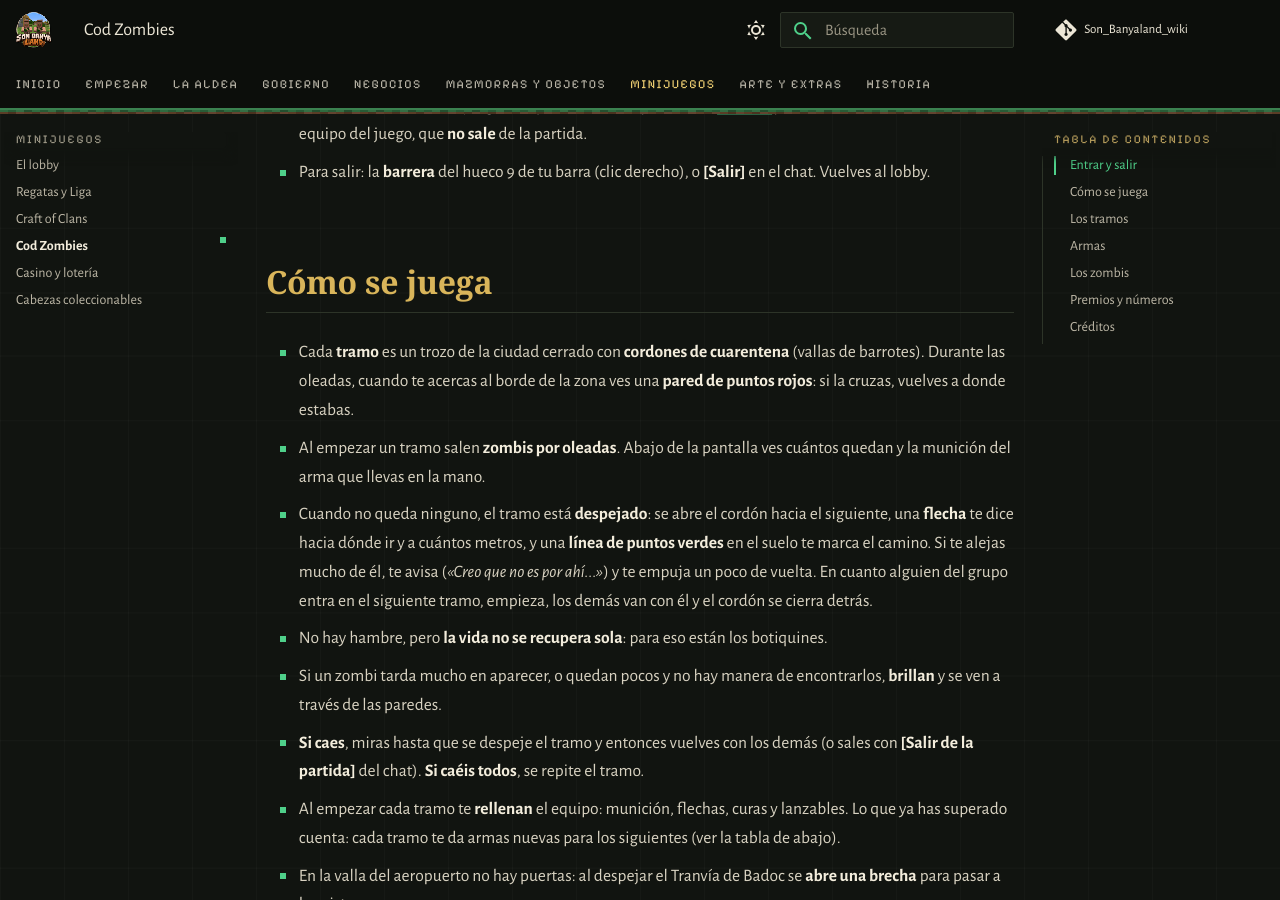
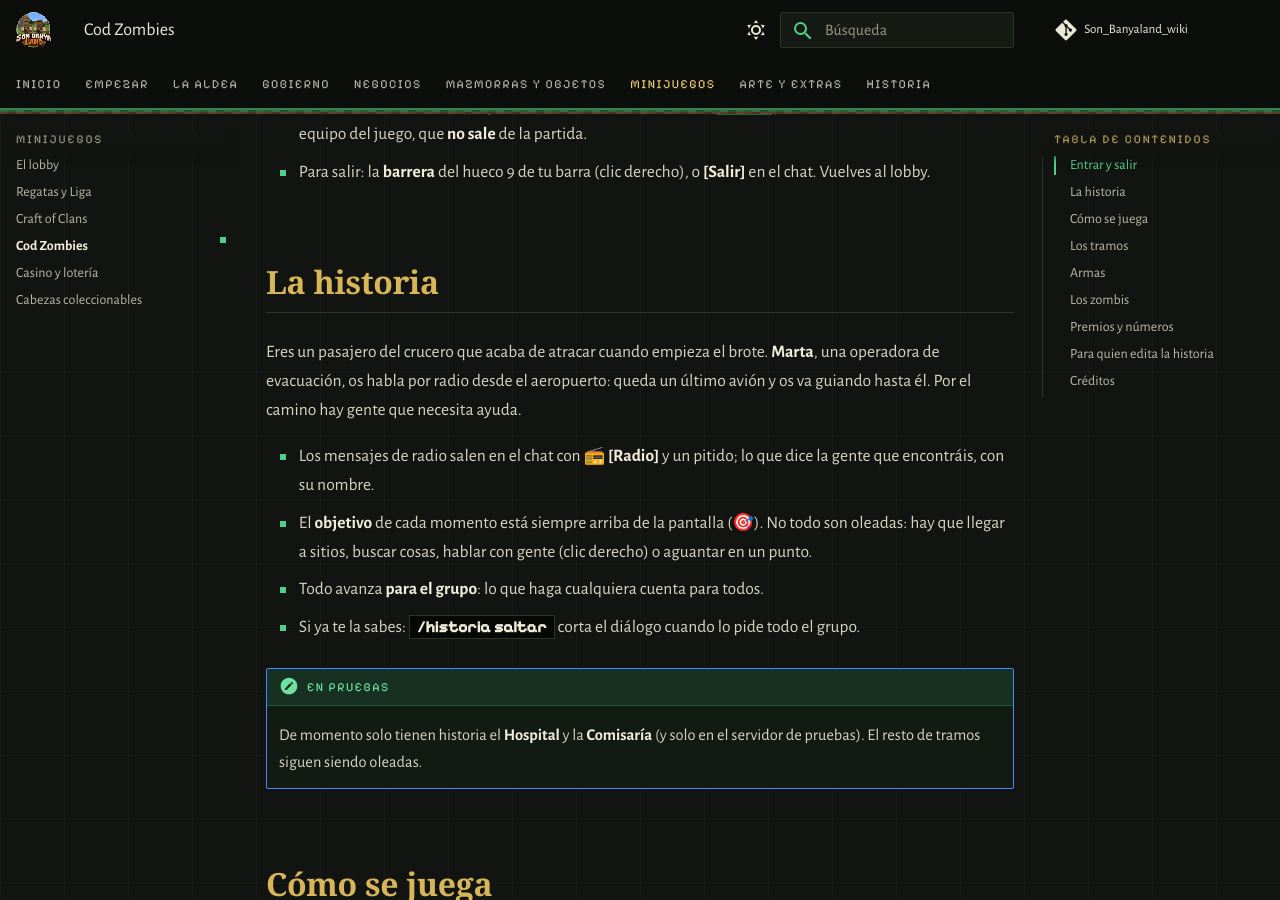
Before and after one commit to PigPilgrim/Son_Banyaland_wiki, an MkDocs documentation site: the page built from docs/zombies.md, in a window 1280 px wide and 900 px high, scrolled down 835 px. Built offline with MkDocs 1.6.1 and Material for MkDocs 9.7.7, drawn with Linux system fonts in a browser that asks for light colours; some web fonts are replaced; comment, search, counter and statistics services are not loaded; some of the changed text lies outside the part shown.

Commit message:
Cod Zombies: la historia (para jugadores) y el formato del archivo de historia
Co-Authored-By: Claude Opus 5.5 <noreply@anthropic.com>

````diff
--- /dev/null
+++ b/docs/zombies-historia.md
@@ -0,0 +1,98 @@
+# Cod Zombies: el archivo de historia
+
+Esta página es para quien **edita** la historia de [Cod Zombies](zombies.md): los diálogos, los personajes y los
+objetivos de cada tramo. Para jugar no hace falta leerla (y destripa un poco la historia).
+
+## Dónde está y cómo se aplica
+
+- Se edita `mazmorras-tools/zombies_historia.yml` (en el repositorio del servidor).
+- `python -I mazmorras-tools/zombies.py` lo copia al plugin (`plugins/Puente/zombies-historia.yml`).
+- En el juego, `/puente zombies recargar` lo vuelve a leer sin reiniciar. Las partidas que ya estén en marcha siguen
+  con lo de antes; se nota al empezar el siguiente tramo.
+- Si el archivo tiene un error, la consola lo dice y los tramos se juegan sin historia (solo oleadas).
+
+## Personajes
+
+```yaml
+personajes:
+  marta: {nombre: Marta, color: aqua, medio: radio}
+  ruiz: {nombre: Sargento Ruiz, color: blue}
+```
+
+- `nombre`: cómo sale en el chat.
+- `color`: `aqua`, `white`, `blue`, `gold`, `yellow`, `green`, `red`, `gray`, `dark_aqua`...
+- `medio`: `radio` (sale *📻 [Radio]* y un pitido), `megafonia` (*📢 [Megafonía]*) o nada (habla en persona).
+
+Una **línea de diálogo** es `[personaje, "texto"]`. Mejor frases cortas (una o dos líneas de chat) y nunca más de
+tres seguidas: se leen mientras se juega. Cada línea espera según lo larga que sea, y tras tres seguidas hay una
+pausa algo mayor.
+
+## Tramos
+
+Cada tramo con historia va en `tramos`, con su identificador (`T3`, `T5`...). Los que no estén siguen siendo solo
+oleadas.
+
+```yaml
+tramos:
+  T5:
+    npcs:
+      ruiz: {personaje: ruiz, skin: wide/steve, papel: Policía, sitio: [-328.5, 70, 509.5, 180]}
+    bloques:
+      barricada:
+        - [-332, 70, 506, "minecraft:spruce_planks"]
+    atrancadas:
+      - {sitio: [-332, 70, 505], texto: "Está atrancada por dentro."}
+    pasos:
+      - tipo: ir
+        sitio: [-329.5, 69, 502.5]
+        radio: 5
+        objetivo: "Llega a la puerta de la comisaría"
+        al_acabar:
+          - [ruiz, "¡No abráis! Está atrancada por dentro."]
+```
+
+- **`npcs`**: las personas del tramo. `skin` es una de las del juego: `wide/` o `slim/` seguido de `steve`, `alex`,
+  `ari`, `efe`, `kai`, `makena`, `noor`, `sunny` o `zuri`. `papel` es el texto pequeño bajo el nombre. `sitio` es
+  `[x, y, z, mirando]`, y mirando es `0` sur, `90` oeste, `180` norte o `-90` este. No se les puede hacer daño.
+- **`bloques`**: grupos de bloques que se ponen al empezar el tramo (barricadas, camillas...). Se apunta lo que había
+  y se devuelve al acabar, incluso si el servidor se cae a medias.
+- **`atrancadas`**: puertas que no se abren (sale el `texto`) hasta que un paso `abrir` las abra.
+- **`pasos`**: lo que pasa, en orden. Un paso no empieza hasta que se ha dicho todo lo del anterior.
+
+## Pasos
+
+Todos los pasos pueden llevar:
+
+- `objetivo`: lo que se ve arriba de la pantalla mientras dura.
+- `al_empezar` y `al_acabar`: líneas de diálogo.
+- `oleada`: el número de una oleada de ese tramo (las de `zombies.py`). En un paso de tipo `oleada` el paso es esa
+  oleada; en los demás, los zombis de esa oleada van saliendo **mientras dura el paso**.
+
+| Tipo | Qué hace | Acaba cuando |
+|---|---|---|
+| `oleada` | Saca la oleada `oleada` | No queda ningún zombi de ella |
+| `ir` | — (`sitio`, `radio`) | Alguien del grupo llega |
+| `recoger` | Pone objetos que brillan en `sitios`; `objeto` (por ahora `botiquin`, o un bloque u objeto de Minecraft); `texto_coger` | Se han cogido todos (clic derecho) |
+| `hablar` | La persona `npc` brilla | Alguien le hace clic derecho |
+| `aguantar` | Durante `segundos`, con zombis sin parar; el tiempo corre mientras haya alguien a menos de `radio` de `sitio` (si no, sale `fuera`). `civiles`: `npcs` que salen andando, uno cada `cada` segundos, hasta `hasta` | Se acaba el tiempo |
+| `despejar` | — | No queda ningún zombi |
+| `dialogo` | Solo habla (`al_empezar`) | Se ha dicho todo |
+| `esperar` | — (`segundos`) | Pasa el tiempo |
+| `curar` | Cura a todo el grupo | Al momento |
+| `dar` | Da el `arma` (`escopeta`, `rifle`, `pistola`, `machete`, `hacha`) con su munición a quien no la tenga | Al momento |
+| `abrir` | Quita el grupo de `bloques` y abre las `puertas` (que dejan de estar atrancadas) | Al momento |
+
+Cuando se acaban los pasos, si quedan zombis hay que acabar con ellos, y el tramo queda despejado como siempre.
+
+En `objetivo` y `texto_coger` se pueden poner: `{n}` y `{total}` (lo recogido), `{tiempo}` (lo que queda de
+aguantar), `{civiles}` y `{civiles_total}` (los que han salido) y `{jugador}` (quien lo ha cogido).
+
+## Cosas a tener en cuenta
+
+- Todo avanza para el **grupo**. Si alguien cae o se va, los demás pueden seguir. Si caen todos, el tramo empieza
+  de nuevo, con su historia desde el principio.
+- Las personas que salen andando buscan el camino solas por el mapa. Si no lo encuentran, van en línea recta, así
+  que nunca se quedan atascadas.
+- `/historia saltar`: corta el diálogo que se esté diciendo cuando lo pide todo el grupo.
+- Las coordenadas se sacan con F3. Los `sitio` de `ir`, `recoger` y `npcs` tienen que ser sitios donde se pueda
+  estar de pie.
--- a/docs/zombies.md
+++ b/docs/zombies.md
@@ -21,6 +21,23 @@ tramo**, hasta el aeropuerto para que te evacúen. Se juega solo o en grupo, y l
 - Como en los demás minijuegos, lo que llevabas se queda en la [mochila](minijuegos.md#tu-inventario-y-la-mochila) y
   vuelve al salir. Dentro te dan el equipo del juego, que **no sale** de la partida.
 - Para salir: la **barrera** del hueco 9 de tu barra (clic derecho), o **[Salir]** en el chat. Vuelves al lobby.
+
+## La historia
+
+Eres un pasajero del crucero que acaba de atracar cuando empieza el brote. **Marta**, una operadora de evacuación,
+os habla por radio desde el aeropuerto: queda un último avión y os va guiando hasta él. Por el camino hay gente que
+necesita ayuda.
+
+- Los mensajes de radio salen en el chat con **📻 [Radio]** y un pitido; lo que dice la gente que encontráis, con su
+  nombre.
+- El **objetivo** de cada momento está siempre arriba de la pantalla (🎯). No todo son oleadas: hay que llegar a
+  sitios, buscar cosas, hablar con gente (clic derecho) o aguantar en un punto.
+- Todo avanza **para el grupo**: lo que haga cualquiera cuenta para todos.
+- Si ya te la sabes: **`/historia saltar`** corta el diálogo cuando lo pide todo el grupo.
+
+!!! note "En pruebas"
+    De momento solo tienen historia el **Hospital** y la **Comisaría** (y solo en el servidor de pruebas). El resto
+    de tramos siguen siendo oleadas.
 
 ## Cómo se juega
 
@@ -89,6 +106,10 @@ aldea lo tiene).
 
 --8<-- "_generado/zombies_numeros.md"
 
+## Para quien edita la historia
+
+Los diálogos y objetivos están en un archivo aparte: [formato del archivo de historia](zombies-historia.md).
+
 ## Créditos
 
 Mapa: ***Port Vance***, de **Eivisxp** (minecraftmaps.com).
````
